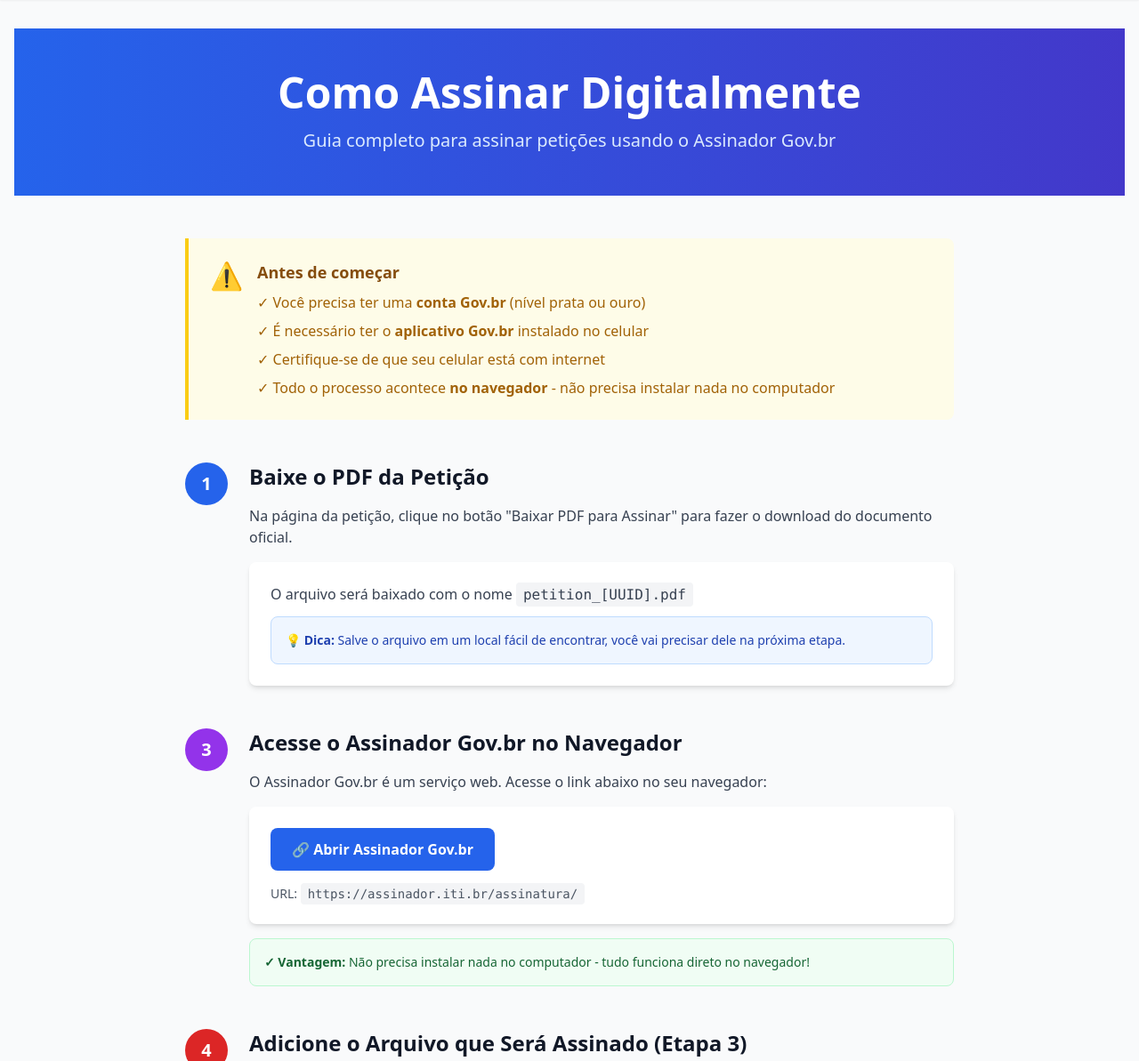
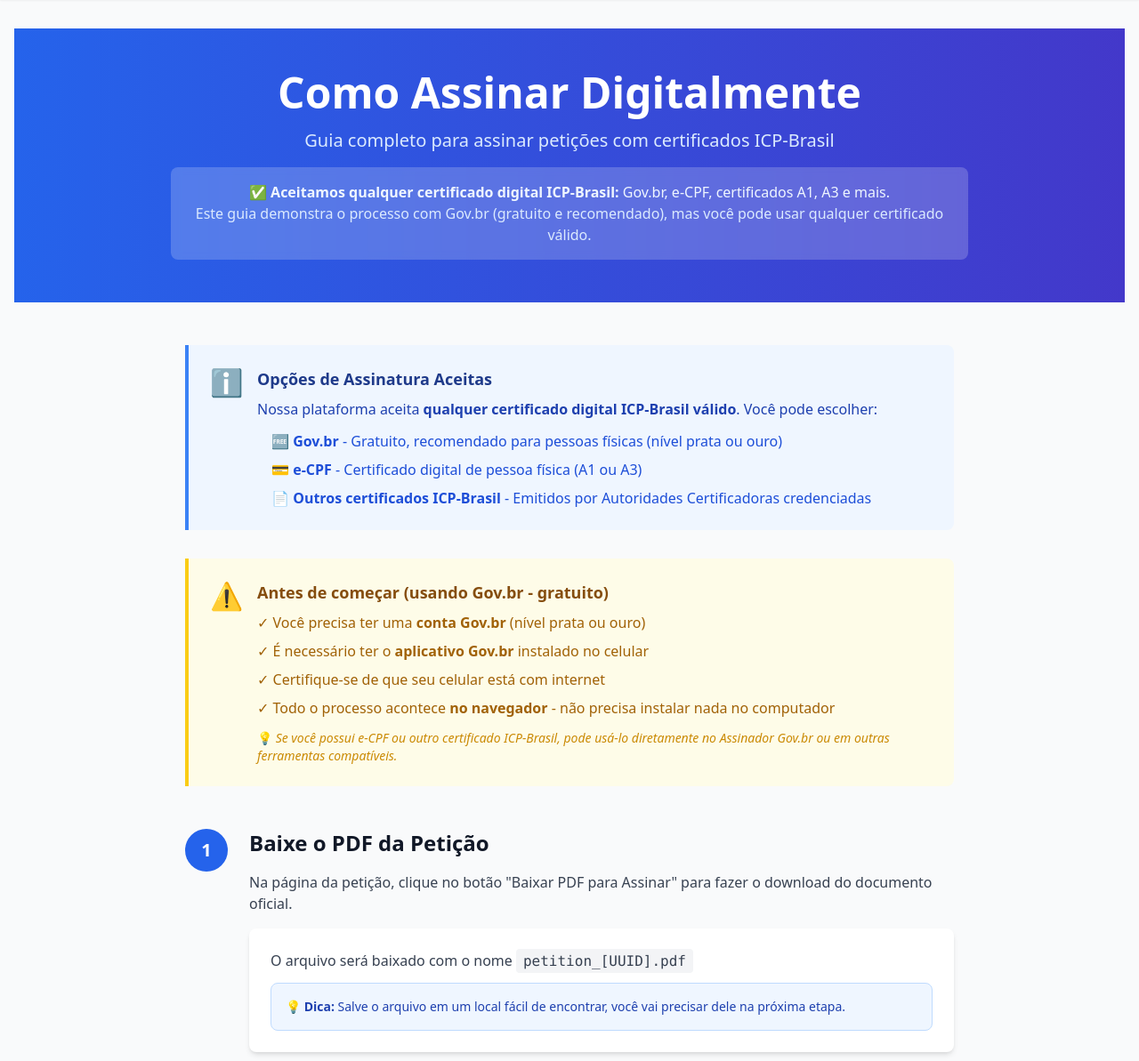
Before and after one commit to thsteixeira/peticao-brasil, a Django app: page /ajuda/como-assinar/ in a window 1280 px wide. Shown: the part 64-1257 px from the top of the page at 89% size. Run offline with Django 5.2, Linux system fonts and the light colour scheme; parts of the project's set-up code (start-up, migrations or seed data) failed here and were passed over; some libraries are stand-ins or nearby versions.

Commit message:
improving home page and how-to-sign page

```diff
--- a/templates/help/how_to_sign.html
+++ b/templates/help/how_to_sign.html
@@ -1,33 +1,61 @@
 {% extends "base.html" %}
 
-{% block title %}Como Assinar com Gov.br - {{ SITE_NAME }}{% endblock %}
+{% block title %}Como Assinar Digitalmente - {{ SITE_NAME }}{% endblock %}
 
 {% block content %}
 <div class="bg-gradient-to-r from-blue-600 to-indigo-700 text-white py-12 mb-12">
     <div class="container mx-auto px-4">
         <h1 class="text-4xl md:text-5xl font-bold mb-4 text-center">Como Assinar Digitalmente</h1>
-        <p class="text-xl text-blue-100 text-center max-w-3xl mx-auto">
-            Guia completo para assinar petições usando o Assinador Gov.br
+        <p class="text-xl text-blue-100 text-center max-w-3xl mx-auto mb-4">
+            Guia completo para assinar petições com certificados ICP-Brasil
         </p>
+        <div class="bg-white/20 backdrop-blur-sm rounded-lg px-6 py-4 max-w-4xl mx-auto">
+            <p class="text-sm md:text-base text-blue-50 text-center">
+                ✅ <strong>Aceitamos qualquer certificado digital ICP-Brasil:</strong> Gov.br, e-CPF, certificados A1, A3 e mais.<br/>
+                <span class="text-blue-100">Este guia demonstra o processo com Gov.br (gratuito e recomendado), mas você pode usar qualquer certificado válido.</span>
+            </p>
+        </div>
     </div>
 </div>
 
 <div class="container mx-auto px-4 max-w-4xl mb-16">
 
     <!-- Prerequisites -->
+    <div class="bg-blue-50 border-l-4 border-blue-500 p-6 mb-8 rounded-r-lg">
+        <div class="flex">
+            <div class="flex-shrink-0">
+                <span class="text-3xl">ℹ️</span>
+            </div>
+            <div class="ml-4">
+                <h3 class="text-lg font-bold text-blue-900 mb-2">Opções de Assinatura Aceitas</h3>
+                <p class="text-blue-800 mb-3">
+                    Nossa plataforma aceita <strong>qualquer certificado digital ICP-Brasil válido</strong>. Você pode escolher:
+                </p>
+                <ul class="text-blue-700 space-y-2 ml-4">
+                    <li>🆓 <strong>Gov.br</strong> - Gratuito, recomendado para pessoas físicas (nível prata ou ouro)</li>
+                    <li>💳 <strong>e-CPF</strong> - Certificado digital de pessoa física (A1 ou A3)</li>
+                    <li>📄 <strong>Outros certificados ICP-Brasil</strong> - Emitidos por Autoridades Certificadoras credenciadas</li>
+                </ul>
+            </div>
+        </div>
+    </div>
+
     <div class="bg-yellow-50 border-l-4 border-yellow-400 p-6 mb-12 rounded-r-lg">
         <div class="flex">
             <div class="flex-shrink-0">
                 <span class="text-3xl">⚠️</span>
             </div>
             <div class="ml-4">
-                <h3 class="text-lg font-bold text-yellow-800 mb-2">Antes de começar</h3>
+                <h3 class="text-lg font-bold text-yellow-800 mb-2">Antes de começar (usando Gov.br - gratuito)</h3>
                 <ul class="text-yellow-700 space-y-2">
                     <li>✓ Você precisa ter uma <strong>conta Gov.br</strong> (nível prata ou ouro)</li>
                     <li>✓ É necessário ter o <strong>aplicativo Gov.br</strong> instalado no celular</li>
                     <li>✓ Certifique-se de que seu celular está com internet</li>
                     <li>✓ Todo o processo acontece <strong>no navegador</strong> - não precisa instalar nada no computador</li>
                 </ul>
+                <p class="text-sm text-yellow-600 mt-3">
+                    💡 <em>Se você possui e-CPF ou outro certificado ICP-Brasil, pode usá-lo diretamente no Assinador Gov.br ou em outras ferramentas compatíveis.</em>
+                </p>
             </div>
         </div>
     </div>
@@ -286,6 +314,15 @@
             </div>
 
             <div class="bg-white rounded-lg p-6 shadow-sm">
+                <h3 class="font-bold text-gray-900 mb-2">❓ Posso usar e-CPF em vez de Gov.br?</h3>
+                <p class="text-gray-700">
+                    Sim! Nossa plataforma aceita <strong>qualquer certificado digital ICP-Brasil válido</strong>, incluindo e-CPF e certificados A1/A3.
+                    Você pode usar o Assinador Gov.br (que também suporta certificados ICP-Brasil) ou qualquer outra ferramenta de assinatura digital compatível.
+                    Recomendamos o Gov.br por ser gratuito e não exigir instalação de software.
+                </p>
+            </div>
+
+            <div class="bg-white rounded-lg p-6 shadow-sm">
                 <h3 class="font-bold text-gray-900 mb-2">❓ Não recebi a notificação no celular. O que fazer?</h3>
                 <p class="text-gray-700">
                     Verifique se: (1) o app Gov.br está instalado e atualizado, (2) já tenha logado ao menos uma vez pelo app, (3) seu celular está conectado à internet,
@@ -336,7 +373,7 @@
                 <strong>Certificado de Cadeia de Custódia</strong> que comprova:
             </p>
             <ul class="list-disc ml-6 space-y-1 text-gray-700">
-                <li>Que você assinou digitalmente a petição com certificado ICP-Brasil válido</li>
+                <li>Que você assinou digitalmente a petição com <strong>certificado ICP-Brasil válido</strong> (Gov.br, e-CPF ou outro)</li>
                 <li>A <strong>integridade do texto da petição</strong> que você assinou</li>
                 <li>A data e hora exatas de cada etapa da verificação</li>
                 <li>Todas as validações de segurança realizadas</li>
```
Also changed, not shown: templates/static_pages/home.html (+24 -5 lines).
